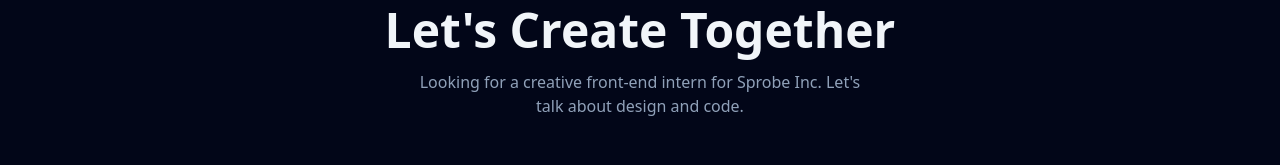
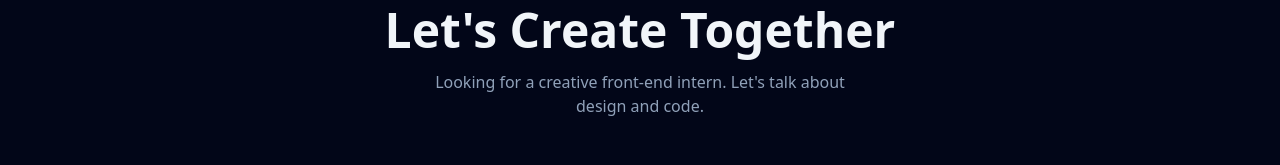
Before and after one commit to Potshisami/my-portfolio, a React (Vite) app in the folder my-portfolio/: page / in a window 1280 px wide. Shown: the part 1642-1807 px from the top of the page. Built offline with nearby package versions, Linux system fonts and the light colour scheme.

Commit message:
Updated Portfolio

```diff
--- a/my-portfolio/src/Portfolio.jsx
+++ b/my-portfolio/src/Portfolio.jsx
@@ -217,7 +217,7 @@
       <section id="contact" className="py-32 px-10 text-center relative">
         <div className="absolute bottom-0 left-1/2 -translate-x-1/2 w-full h-1/2 bg-purple-900/10 blur-[100px] -z-10"></div>
         <h2 className="text-5xl font-black mb-4">Let's Create Together</h2>
-        <p className="text-slate-400 mb-12 max-w-md mx-auto">Looking for a creative front-end intern for Sprobe Inc. Let's talk about design and code.</p>
+        <p className="text-slate-400 mb-12 max-w-md mx-auto">Looking for a creative front-end intern. Let's talk about design and code.</p>
 
         <div className="flex justify-center space-x-8 mb-12">
             <a href="#" className="p-3 rounded-full bg-slate-900 border border-slate-800 hover:border-purple-500 hover:text-purple-400 transition-all"><Github size={24}/></a>
```
